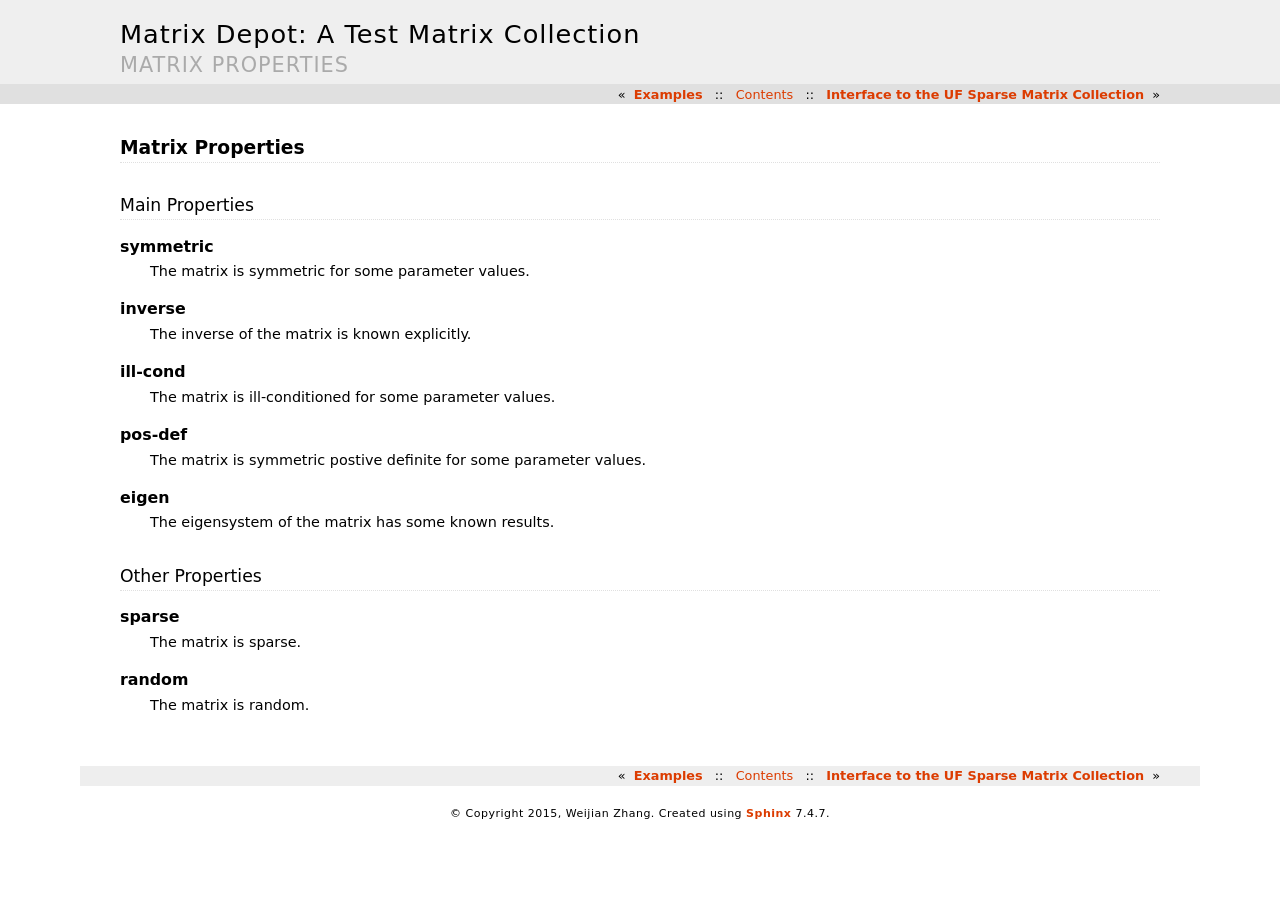
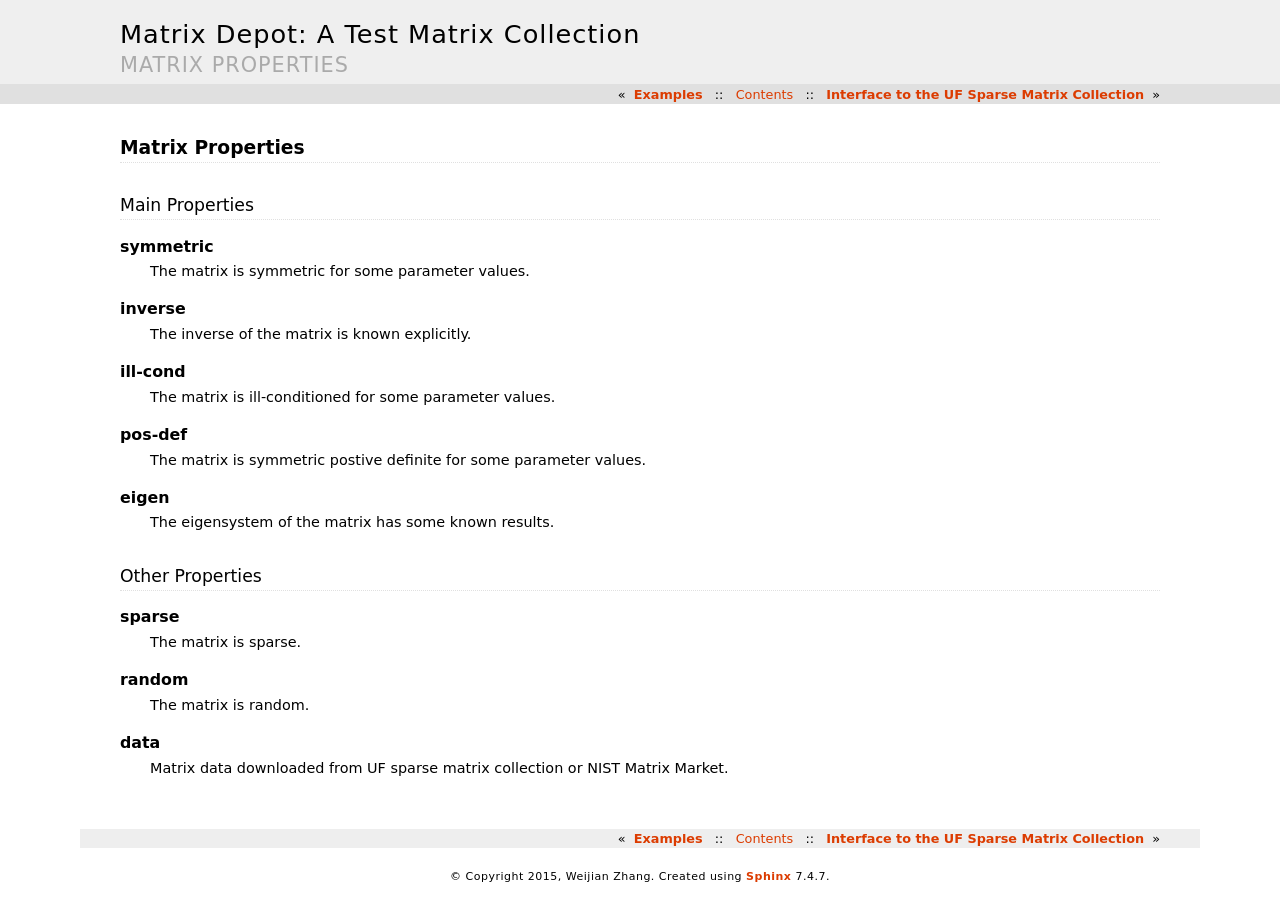
Before and after one commit to JuliaLinearAlgebra/MatrixDepot.jl, a Sphinx documentation site: the page built from doc/properties.rst, in a window 1280 px wide. Built offline with Sphinx 7.4.7, drawn with Linux system fonts in a browser that asks for light colours.

Commit message:
add new property data

```diff
--- a/doc/properties.rst
+++ b/doc/properties.rst
@@ -34,3 +34,7 @@ Other Properties
 
    random
       The matrix is random.
+
+   data
+      Matrix data downloaded from UF sparse matrix collection or
+      NIST Matrix Market.
```
